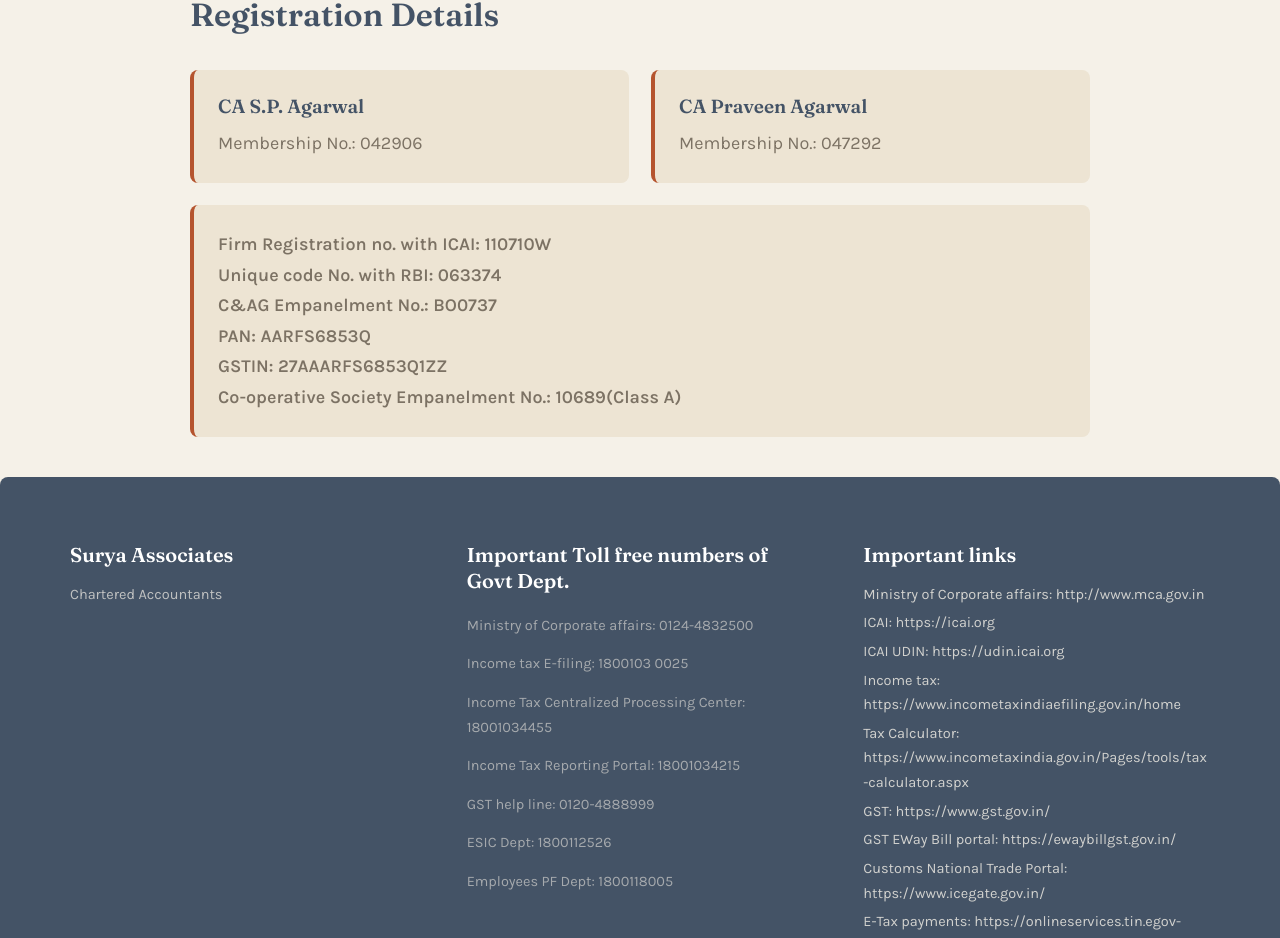
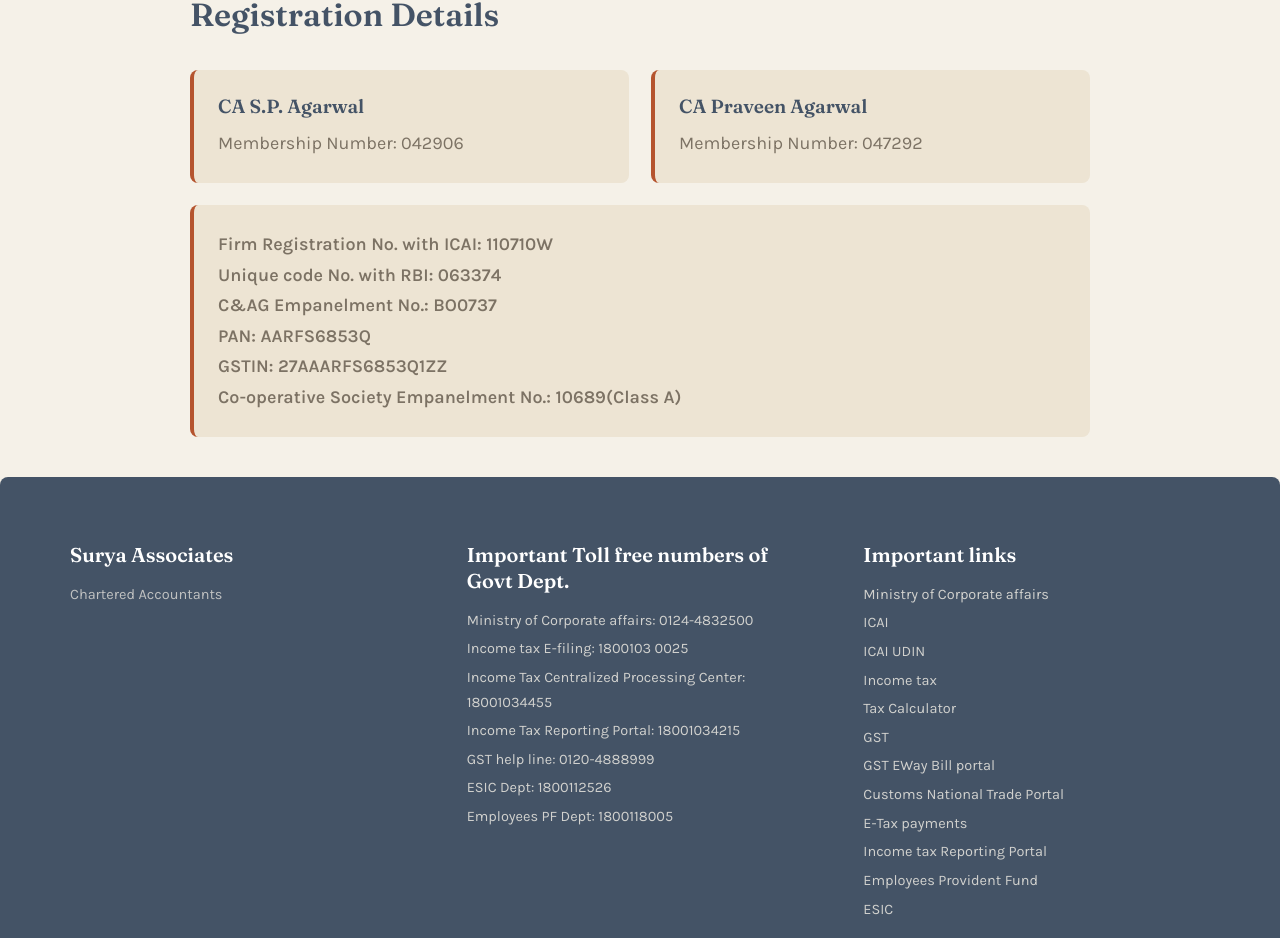
Before and after one commit to aayushiagr30/surya-associates, a React (Vite) app: page /services in a window 1280 px wide. Shown: the part 1993-2931 px from the top of the page. Built offline with nearby package versions, Linux system fonts and the light colour scheme.

Commit message:
fix: navbar+ links+ tollfree

```diff
--- a/src/components/Footer.jsx
+++ b/src/components/Footer.jsx
@@ -14,15 +14,15 @@
   ["Ministry of Corporate affairs", "http://www.mca.gov.in"],
   ["ICAI", "https://icai.org"],
   ["ICAI UDIN", "https://udin.icai.org"],
-  ["Income tax", "https://www.incometaxindiaefiling.gov.in/home"],
-  ["Tax Calculator", "https://www.incometaxindia.gov.in/Pages/tools/tax-calculator.aspx"],
+  ["Income tax", "https://www.incometax.gov.in/iec/foportal/"],
+  ["Tax Calculator", "https://www.incometaxindia.gov.in/tax-tools"],
   ["GST", "https://www.gst.gov.in/"],
   ["GST EWay Bill portal", "https://ewaybillgst.gov.in/"],
   ["Customs National Trade Portal", "https://www.icegate.gov.in/"],
   ["E-Tax payments", "https://onlineservices.tin.egov-nsdl.com/etaxnew/tdsnontds.jsp"],
   ["Income tax Reporting Portal", "https://report.insight.gov.in/reporting-webapp/portal/homePage"],
-  ["Employees Provident Fund", "https://www.epfindia.gov.in/site_en/index.php"],
-  ["ESIC", "https://www.esic.nic.in/"],
+  ["Employees Provident Fund", "https://unifiedportal-mem.epfindia.gov.in/memberinterface/"],
+  ["ESIC", "https://portal.esic.gov.in/EmployerPortal/ESICInsurancePortal/Portal_Loginnew.aspx"],
 ];
 
 export default function Footer() {
@@ -30,8 +30,8 @@
     <footer className="footer">
       <div className="container footer-grid">
         <div><h3>Surya Associates</h3><p>Chartered Accountants</p></div>
-        <div><h4>Important Toll free numbers of Govt Dept.</h4><div className="footer-links">{governmentNumbers.map(([name, number]) => <p key={name}>{name}: {number}</p>)}</div></div>
-        <div><h4>Important links</h4><div className="footer-links">{links.map(([name, url]) => <a key={name} href={url} target="_blank" rel="noreferrer">{name}: {url}</a>)}</div></div>
+        <div><h4>Important Toll free numbers of Govt Dept.</h4><div className="footer-links">{governmentNumbers.map(([name, number]) => <a key={name} href={`tel:${number.replace(/\s+/g, "")}`} target="_self">{name}: {number}</a>)}</div></div>
+        <div><h4>Important links</h4><div className="footer-links">{links.map(([name, url]) => <a key={name} href={url} target="_blank" rel="noreferrer">{name}</a>)}</div></div>
       </div>
       <div className="container footer-bottom">© 1989 Surya Associates. All Rights Reserved.</div>
     </footer>
--- a/src/pages/Services.jsx
+++ b/src/pages/Services.jsx
@@ -65,11 +65,11 @@
           <div className="registration">
             <h2>Registration Details</h2>
             <div className="registration-grid">
-              <div><h3>CA S.P. Agarwal</h3><p>Membership No.: 042906</p></div>
-              <div><h3>CA Praveen Agarwal</h3><p>Membership No.: 047292</p></div>
+              <div><h3>CA S.P. Agarwal</h3><p>Membership Number: 042906</p></div>
+              <div><h3>CA Praveen Agarwal</h3><p>Membership Number: 047292</p></div>
             </div>
             <div className="registration-details">
-              Firm Registration no. with ICAI: 110710W<br />
+              Firm Registration No. with ICAI: 110710W<br />
               Unique code No. with RBI: 063374<br />
               C&AG Empanelment No.: BO0737<br />
               PAN: AARFS6853Q<br />
--- a/src/styles.css
+++ b/src/styles.css
@@ -653,9 +653,9 @@
     left: 0;
     right: 0;
     top: 72px;
-    background: var(--paper);
-    border-top: 1px solid var(--border);
-    box-shadow: 0 10px 25px rgba(58, 50, 42, .1);
+    background: #fbf9f6;
+    border-top: 1px solid rgba(181, 84, 46, .18);
+    box-shadow: 0 10px 24px rgba(58, 50, 42, .08);
     padding: 14px 20px 20px;
   }
 
@@ -669,6 +669,14 @@
     display: inline-block;
     width: fit-content;
     padding: 8px 10px 10px;
+    color: var(--teal);
+    border-bottom-color: transparent;
+  }
+
+  .nav-links a:hover,
+  .nav-links a.active {
+    color: var(--rust);
+    border-bottom-color: var(--rust);
   }
 
   .intro-grid,
```
